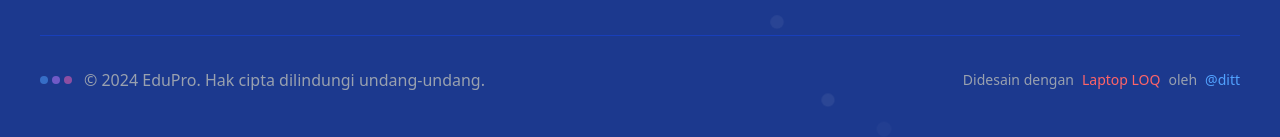
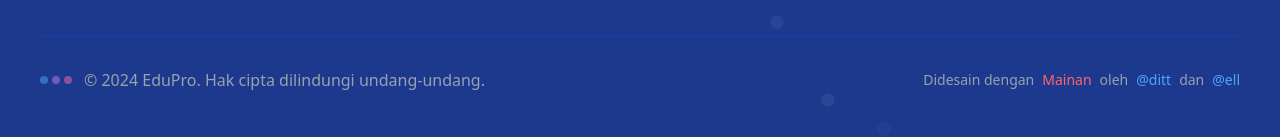
Before and after one commit to bot-rafael/SIMT-app, a React (Vite) app: page / in a window 1280 px wide. Shown: the part 6563-6700 px from the top of the page. Built offline with nearby package versions, Linux system fonts and the light colour scheme.

Commit message:
dikit aja

```diff
--- a/src/components/guest/Footer.jsx
+++ b/src/components/guest/Footer.jsx
@@ -216,9 +216,11 @@ export default function Footer() {
 
               <div className="flex items-center gap-2 text-sm">
                 <span className="text-gray-400">Didesain dengan</span>
-                <span className="text-red-400">Laptop LOQ</span>
+                <span className="text-red-400">Mainan</span>
                 <span className="text-gray-400">oleh</span>
                 <span className="text-blue-400">@ditt </span>
+                <span className="text-gray-400">dan</span>
+                <span className="text-blue-400">@ell </span>
               </div>
             </div>
           </div>
```
